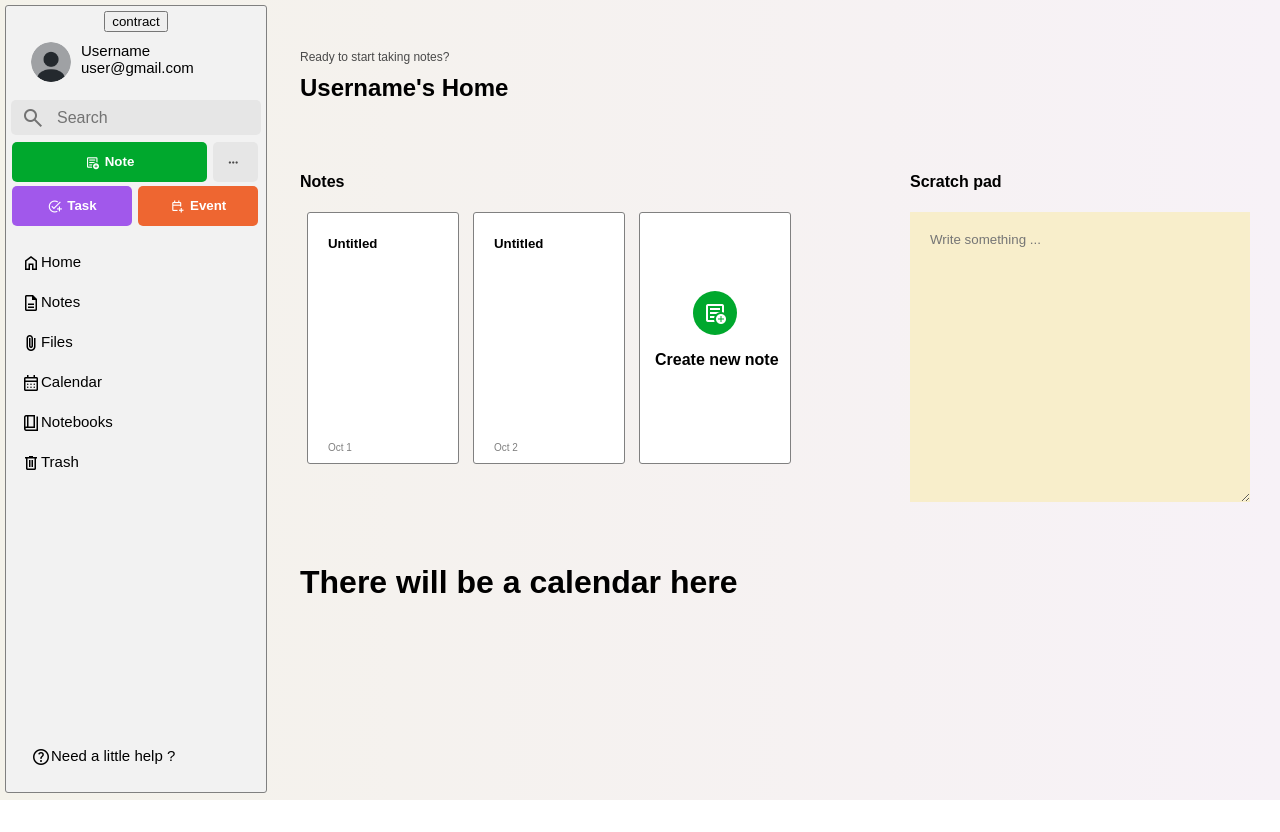
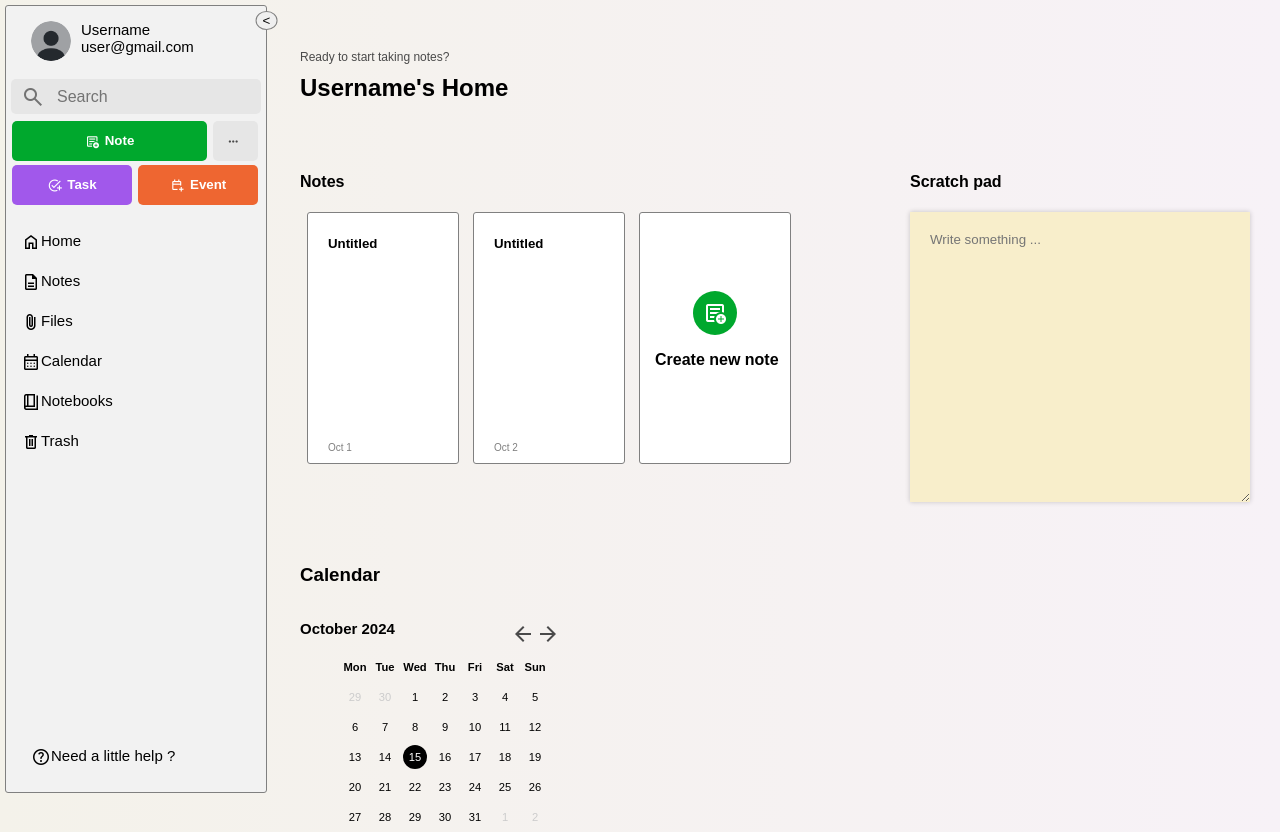
Before and after one commit to tyha2411/WebDev2024, a plain HTML site: page home/home.html in a window 1280 px wide. Before the commit the page ends 800 px from the top, so only its background shows below. Drawn offline with nearby package versions, Linux system fonts and the light colour scheme.

Commit message:
99% done

```diff
--- a/home/home.html
+++ b/home/home.html
@@ -16,8 +16,8 @@
         <div class="sidebar_container">
 <!-- expanding -->
             <div class="expand">
-                <button class="contract_btn">contract</button>
-                <button class="expand_btn">expand</button>
+                <button class="contract_btn"><  </button>
+                <button class="expand_btn">></button>
             </div>
 <!-- profile -->
             <div class="profile">
@@ -97,7 +97,28 @@
                 </div>
             </div>
             <div class="widget_group2">
-                <div class="calendar"><h1>There will be a calendar here</h1></div>
+                <h3>Calendar</h3>
+                <div class="calendar">
+                    <header>
+                        <h3></h3>
+                        <nav>
+                            <button id="prev"><span class="material-symbols-outlined">arrow_back</span></button>
+                            <button id="next"><span class="material-symbols-outlined">arrow_forward</span></button>
+                        </nav>
+                    </header>
+                    <section>
+                        <ul class="day">
+                            <li>Mon</li>
+                            <li>Tue</li>
+                            <li>Wed</li>
+                            <li>Thu</li>
+                            <li>Fri</li>
+                            <li>Sat</li>
+                            <li>Sun</li>
+                        </ul>
+                        <ul class="date"></ul>
+                    </section>
+                </div>
             </div>
         </div>
     </div>
--- a/home/script.js
+++ b/home/script.js
@@ -72,3 +72,85 @@ note2.addEventListener('click', () => {
 newNote.addEventListener('click', () => {
     alert('Create note');
 });
+
+
+const header = document.querySelector(".calendar h3");
+const dates = document.querySelector(".date");
+const navs = document.querySelectorAll("#prev, #next");
+
+const months = [
+  "January",
+  "February",
+  "March",
+  "April",
+  "May",
+  "June",
+  "July",
+  "August",
+  "September",
+  "October",
+  "November",
+  "December",
+];
+
+let date = new Date();
+let month = date.getMonth();
+let year = date.getFullYear();
+
+function renderCalendar() {
+  // first day of the month
+  const start = new Date(year, month, 1).getDay();
+  // last date of the month
+  const endDate = new Date(year, month + 1, 0).getDate();
+  // last day of the month
+  const end = new Date(year, month, endDate).getDay();
+  // last date of the previous month
+  const endDatePrev = new Date(year, month, 0).getDate();
+
+  let datesHtml = "";
+
+  for (let i = start; i > 0; i--) {
+    datesHtml += `<li class="inactive">${endDatePrev - i + 1}</li>`;
+  }
+
+  for (let i = 1; i <= endDate; i++) {
+    let className =
+      i === date.getDate() &&
+      month === new Date().getMonth() &&
+      year === new Date().getFullYear()
+        ? ' class="today"'
+        : "";
+    datesHtml += `<li${className}>${i}</li>`;
+  }
+
+  for (let i = end; i < 6; i++) {
+    datesHtml += `<li class="inactive">${i - end + 1}</li>`;
+  }
+
+  dates.innerHTML = datesHtml;
+  header.textContent = `${months[month]} ${year}`;
+}
+
+navs.forEach((nav) => {
+  nav.addEventListener("click", (e) => {
+    const btnId = e.target.id;
+
+    if (btnId === "prev" && month === 0) {
+      year--;
+      month = 11;
+    } else if (btnId === "next" && month === 11) {
+      year++;
+      month = 0;
+    } else {
+      month = btnId === "next" ? month + 1 : month - 1;
+    }
+
+    date = new Date(year, month, new Date().getDate());
+    year = date.getFullYear();
+    month = date.getMonth();
+
+    renderCalendar();
+  });
+});
+
+renderCalendar();
--- a/home/style.css
+++ b/home/style.css
@@ -32,9 +32,15 @@ body {
     height: 100%;
 }
 
+.expand button {
+    border-radius: 100%;
+    border: 1px solid gray;
+}
+
 .expand {
-    display: flex;
-    justify-content: center;
+    position: absolute;
+    left:100%;
+    transform: translate(-25%);
 }
 
 .expand .expand_btn{
@@ -356,6 +362,7 @@ body {
     border: none;
     background: #f8eecb;
     padding: 20px;
+    box-shadow: 0 0 5px rgba(0, 0, 0, 0.2);
 }
 
 .scratch_pad textarea:focus {
@@ -366,6 +373,89 @@ body {
     margin: 100px 0;
 
 }
+
+.calendar {
+    width: clamp(150px, 250px, 90%);
+    background: transparent;
+}
+
+.calendar header {
+    display: flex;
+    align-items: center;
+    justify-content: space-between;
+    font-size: 0.8rem;
+}
+
+.calendar nav {
+    display: flex;
+    align-items: center;
+}
+
+.calendar ul {
+    margin: 0;
+    list-style: none;
+    display: flex;
+    flex-wrap: wrap;
+    text-align: center;
+}
+
+.calendar ul li {
+    width: calc(100% / 7);
+    position: relative;
+    z-index: 2;
+    aspect-ratio: 1;
+    display: flex;
+    align-items: center;
+    justify-content: center;
+    font-size: 0.7rem;
+}
+
+#prev,
+#next {
+    margin: 5px;
+    width: 15px;
+    height: 15px;
+    position: relative;
+    border: none;
+    color:#4a4a4a;
+    background: transparent;
+    cursor: pointer;
+}
+
+#prev:hover,
+#next:hover {
+    color: #000;
+}
+
+.calendar section {
+    margin: 0;
+}
+
+.day {
+    font-weight: 600;
+}
+
+.date li.today {
+    color: #fff;
+}
+
+.date li.today::before {
+    content: "";
+    width: 1.5rem;
+    height: 1.5rem;
+    position: absolute;
+    top: 50%;
+    left: 50%;
+    transform: translate(-50%, -50%);
+    background: #000;
+    border-radius: 50%;
+    z-index: -1;
+}
+
+.date li.inactive {
+    color: #ccc;
+}
+
 
 @media screen and (max-width: 1200px) and (max-height: 600px) {
     .main_content {
```
